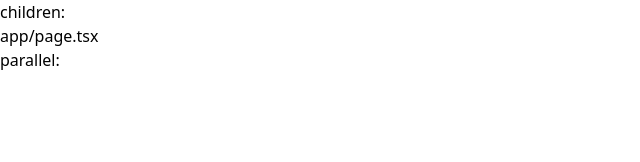
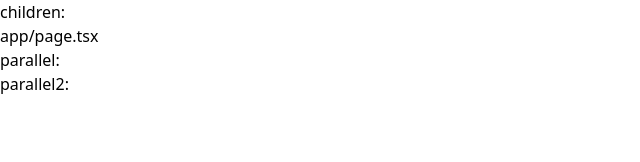
Before and after one commit to jurij/vercel500, a Next.js app: page / in a window 1280 px wide. Shown: the top 162 px of the page, without its empty margins (0-640 px from the left). Built offline with nearby package versions, Linux system fonts and the light colour scheme.

Commit message:
with parallel

```diff
--- /dev/null
+++ b/src/app/@parallel2/(sub2)/page.tsx
@@ -0,0 +1,3 @@
+export default function Page() {
+  return <main>app/@parallel2/(sub2)/page.tsx</main>
+}
--- a/src/app/layout.tsx
+++ b/src/app/layout.tsx
@@ -8,9 +8,11 @@ export const metadata = {
 export default function RootLayout({
   children,
   parallel,
+  parallel2,
 }: {
   children: React.ReactNode
   parallel: React.ReactNode
+  parallel2: React.ReactNode
 }) {
   return (
     <html lang="en">
@@ -22,6 +24,10 @@ export default function RootLayout({
         <div>parallel:</div>
 
         {parallel}
+
+        <div>parallel2:</div>
+
+        {parallel2}
       </body>
     </html>
   )
```
